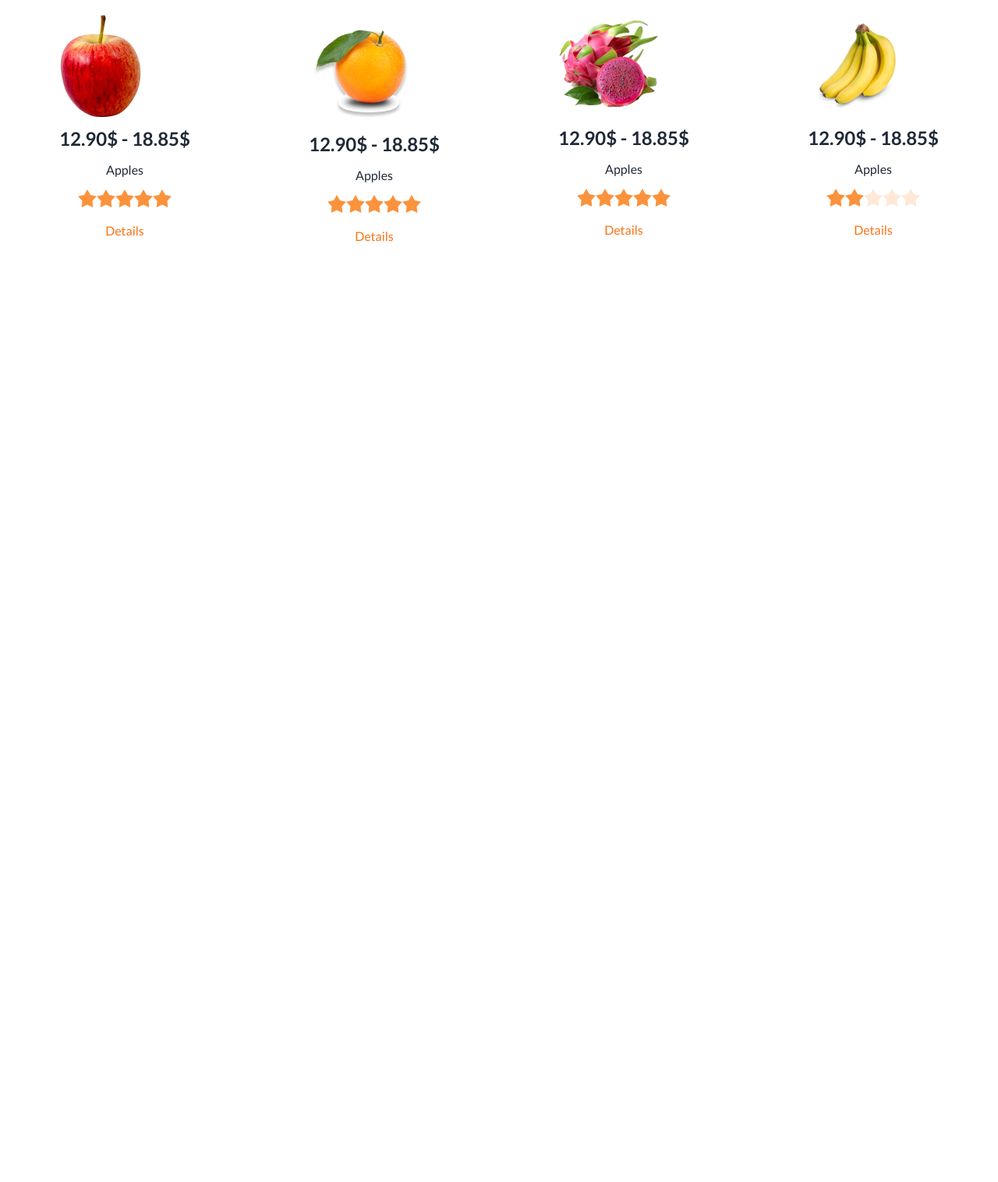
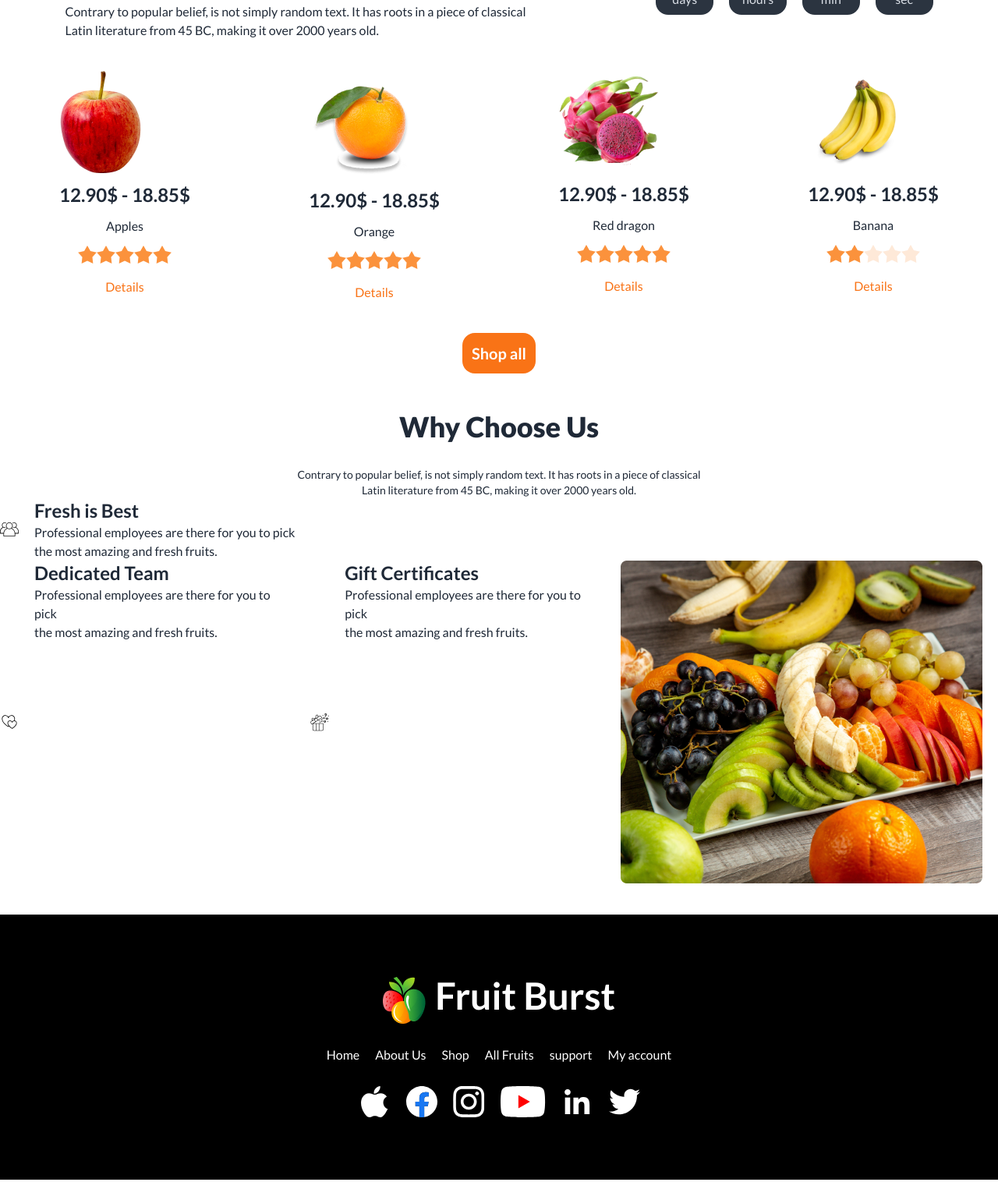
Before and after one commit to SaidulGit/B8A2-fruit, a plain HTML site: page index.html in a window 1280 px wide. Shown: the part 1255-2771 px from the top of the page at 78% size. Before the commit the page ends 1610 px from the top, so only its background shows below. Drawn offline with nearby package versions, Linux system fonts and the light colour scheme.

Commit message:
almost finished

```diff
--- a/index.html
+++ b/index.html
@@ -32,8 +32,8 @@ font-family: 'Lato', sans-serif;
 </head>
 <body class="font-lato container mx-auto">
     <header>
-<nav class="flex justify-evenly mt-5 px-20 bg-orange-600 rounded-full items-center text-white ">
-    <div class="navbar-start">
+<nav class="flex justify-evenly mt-5 px-20 py-7 bg-orange-600 rounded-full items-center text-white ">
+    <div class="">
         <ul class="flex space-x-4">
             <li>home</li>
             <li>About us</li>
@@ -45,14 +45,14 @@ font-family: 'Lato', sans-serif;
         <img src="images/logo.png" alt="">
         <h2 class="text-4xl font-bold">Fruit Burst</h2>
     </div>
-    <div class="rounded-full bg-white p-1">
+    <div class="rounded-full bg-white p-1 w-60 h-10">
         <button class="flex items-center border-0">
             <input type="text" placeholder="Search here"  />
             <i class="fa-solid fa-magnifying-glass text-black"></i>
         </button>
     </div>
 </nav>
-<section class="banner relative mt-9 container mx-auto">
+<section class="relative mt-9 container mx-auto">
     <div class="carousel w-full">
         <div id="slide1" class="carousel-item relative w-full">
           <img src="/images/banner1.png" class="w-full" />
@@ -91,7 +91,7 @@ font-family: 'Lato', sans-serif;
 </section>
     </header>
     <main>
-<section class="my-8">
+<section class="my-12 container mx-auto">
 <div class="flex justify-around">
   <div class="space-y-6">
     <h2 class="text-5xl	font-extrabold	">
@@ -139,7 +139,7 @@ font-family: 'Lato', sans-serif;
 </div><p class="text-orange-500	">Details</p>
 </div>
 <div class="space-y-3 rounded-lg text-center">
-  <img src="images/fruit7.png" alt=""><h2 class="text-2xl font-bold	">12.90$ - 18.85$</h2><p>Apples</p><div class="rating">
+  <img src="images/fruit7.png" alt=""><h2 class="text-2xl font-bold	">12.90$ - 18.85$</h2><p>Orange</p><div class="rating">
   <input type="radio" name="rating-2" class="mask mask-star-2 bg-orange-400" />
   <input type="radio" name="rating-2" class="mask mask-star-2 bg-orange-400" checked />
   <input type="radio" name="rating-2" class="mask mask-star-2 bg-orange-400" />
@@ -148,7 +148,7 @@ font-family: 'Lato', sans-serif;
 </div><p class="text-orange-500	">Details</p>
 </div>
 <div class="space-y-3 rounded-lg text-center">
-  <img src="images/fruit8.png" alt=""><h2 class="text-2xl font-bold	">12.90$ - 18.85$</h2><p>Apples</p><div class="rating">
+  <img src="images/fruit8.png" alt=""><h2 class="text-2xl font-bold	">12.90$ - 18.85$</h2><p>Red dragon</p><div class="rating">
   <input type="radio" name="rating-2" class="mask mask-star-2 bg-orange-400" />
   <input type="radio" name="rating-2" class="mask mask-star-2 bg-orange-400" checked />
   <input type="radio" name="rating-2" class="mask mask-star-2 bg-orange-400" />
@@ -157,7 +157,7 @@ font-family: 'Lato', sans-serif;
 </div><p class="text-orange-500	">Details</p>
 </div>
 <div class="space-y-3 rounded-lg text-center">
-  <img src="images/fruit9.png" alt=""><h2 class="text-2xl font-bold	">12.90$ - 18.85$</h2><p>Apples</p><div class="rating">
+  <img src="images/fruit9.png" alt=""><h2 class="text-2xl font-bold	">12.90$ - 18.85$</h2><p>Banana</p><div class="rating">
   <input type="radio" name="rating-2" class="mask mask-star-2 bg-orange-400" />
   <input type="radio" name="rating-2" class="mask mask-star-2 bg-orange-400" checked />
   <input type="radio" name="rating-2" class="mask mask-star-2 bg-orange-400" />
@@ -165,11 +165,50 @@ font-family: 'Lato', sans-serif;
   <input type="radio" name="rating-2" class="mask mask-star-2 bg-orange-400" />
 </div><p class="text-orange-500	">Details</p>
 </div>
+</div>
+<button class="items-center bg-orange-500 rounded-2xl text-xl	font-bold p-3 flex mx-auto text-white">Shop all</button>
+</section>
+<section>
+  <div class="text-center space-y-8">
+    <h1 class="text-4xl font-extrabold">Why Choose Us</h1><p class="text-sm font-medium">Contrary to popular belief, is not simply random text. It has roots in a piece of classical<br> Latin literature from 45 BC, making it over 2000 years old.</p>
+  </div>
+  <div>
+    <div class="flex space-x-5">
+      <img src="images/group 1.svg" alt=""><div><h2 class="text-2xl font-semibold">Fresh is Best</h2>  <p>Professional employees are there for you to pick <br> the most amazing and fresh fruits.</p></div>
+    </div>
+    <div class="flex space-x-5">
+      <img src="images/love 1.svg" alt=""><div><h2 class="text-2xl font-semibold">Dedicated Team</h2>  <p>Professional employees are there for you to pick <br> the most amazing and fresh fruits.</p></div>
+    <div class="flex space-x-5">
+      <img src="images/gift-box 1.svg" alt=""><div><h2 class="text-2xl font-semibold">Gift Certificates</h2> <p>Professional employees are there for you to pick <br> the most amazing and fresh fruits.</p></div>
+    <div><img src="images/whychoose1.png" alt=""></div>
+    <div></div>
+</div>
 
-
-</div>
 </section>
     </main>
-
+    <footer class="bg-black	text-white p-20 space-y-7 container mx-auto my-10">
+      <div class="flex justify-center space-x-3">
+          <img src="images/logo.png" alt="">
+          <h1 class="text-5xl	font-bold	">Fruit Burst</h1>
+      </div>
+      <div>
+          <ul class="flex justify-center space-x-5">
+          <li>Home</li>
+          <li>About Us</li>
+          <li>Shop</li>
+          <li>All Fruits</li>
+          <li>support</li>
+          <li>My account</li>
+      </ul>
+      </div>
+      <div class="flex  space-x-5 justify-center ">
+          <img src="images/apple 1.svg" alt="">
+          <img src="images/facebook 1.svg" alt="">
+          <img src="images/instagram 1.svg" alt="">
+          <img src="images/Group 49 (1).svg" alt="">
+        <img src="images/linkedin 1.svg" alt="">
+          <img src="images/twitter 1.svg" alt="">
+      </div>
+          </footer>
 </body>
 </html>
```
Also changed, not shown: images/fruit 1.svg (added), images/gift-box 1.svg (added), images/group 1.svg (added), images/ice-cream 1.svg (added), images/like 1.svg (added), images/love 1.svg (added).
